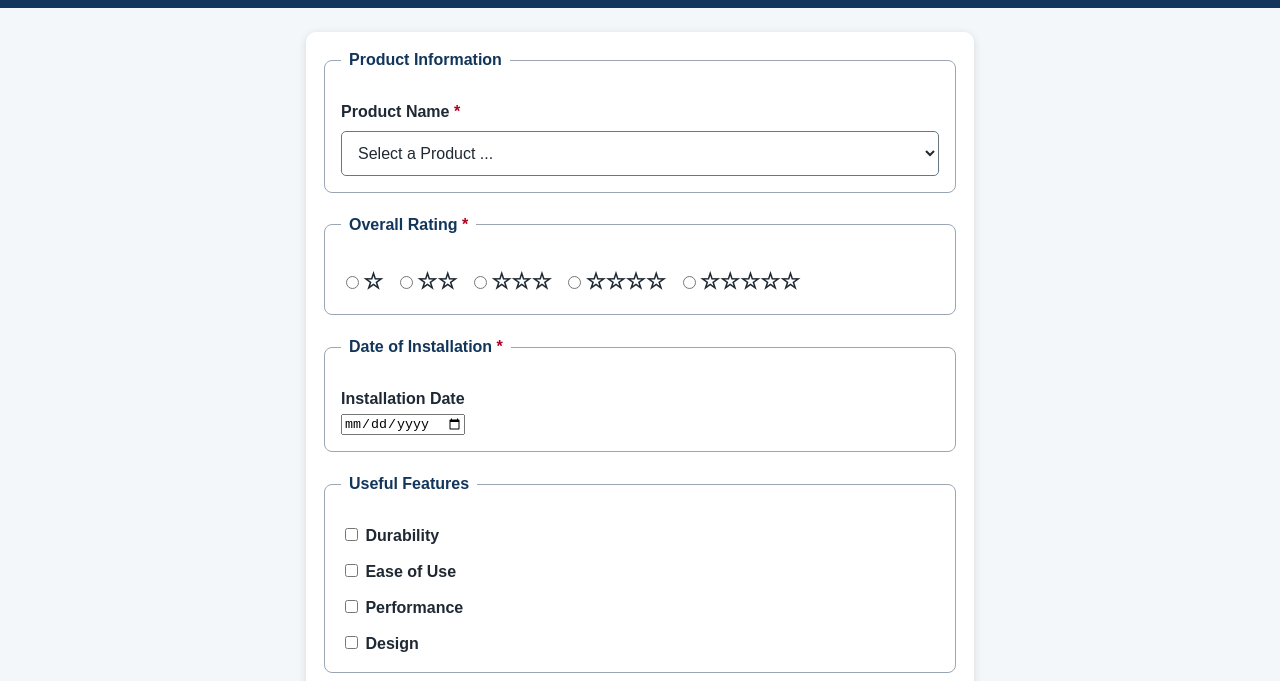
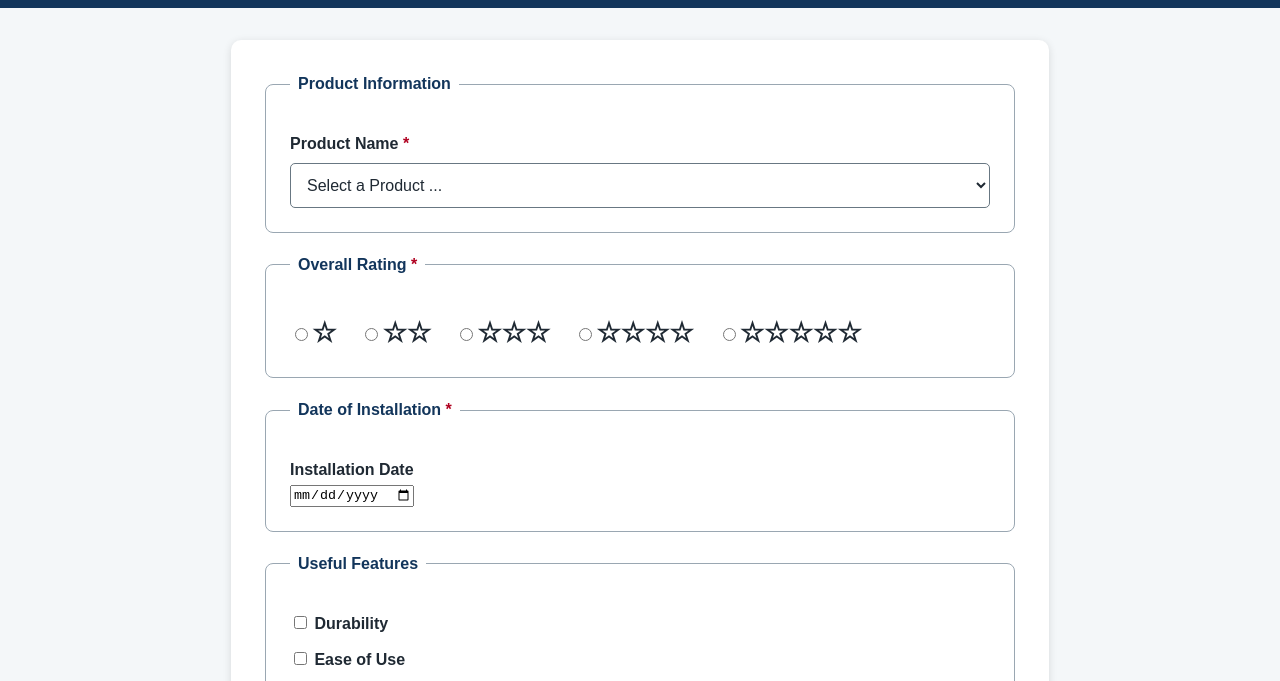
Before and after one commit to armindomazivila/wdd131, a plain HTML site: page form.html in a window 1280 px wide. Shown: the part 83-764 px from the top of the page. Drawn offline with Linux system fonts and the light colour scheme.

Commit message:
Add the changes

```diff
--- a/form.html
+++ b/form.html
@@ -9,7 +9,7 @@
     <title>Product Review Form | WDD 131</title>
 
     <link rel="stylesheet" href="styles/form.css">
-    <link rel="stylesheet" href="styles/form-large.css" media="screen and (min-width: 700px)">
+    <link rel="stylesheet" href="styles/form.large.css" media="screen and (min-width: 700px)">
     <script src="scripts/form.js" defer></script>
 </head>
 
```
Also changed, not shown: 1 other file.
